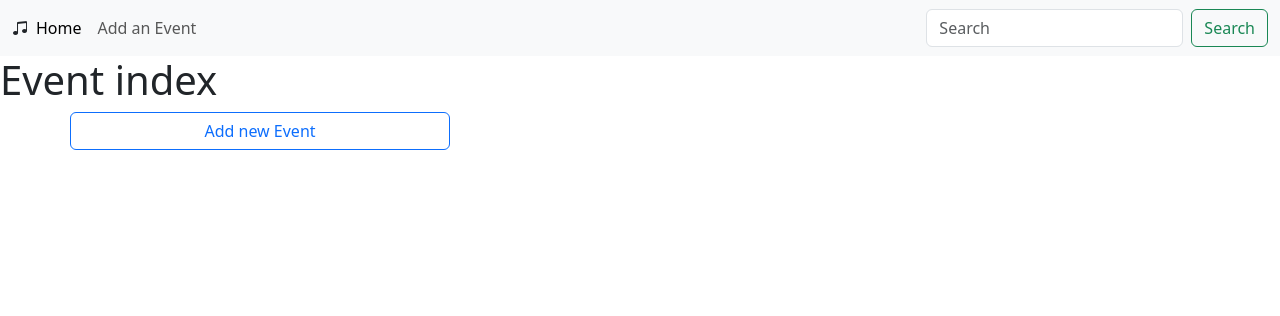
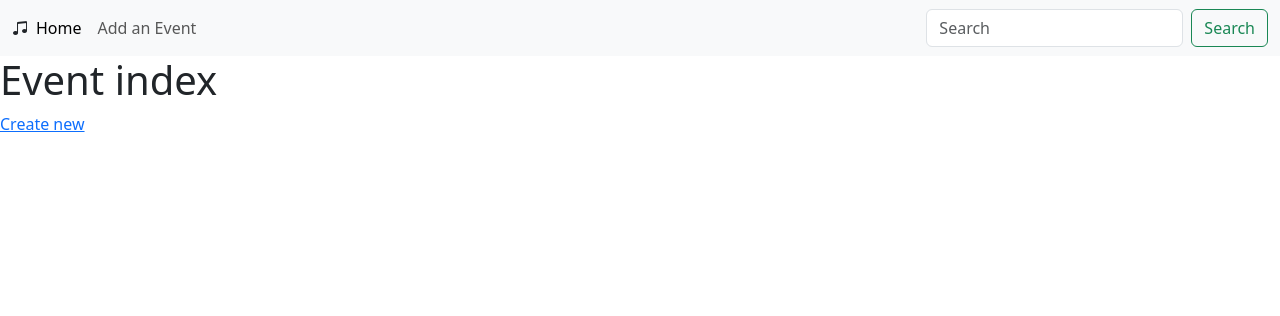
Before and after one commit to Arnaldo1990/BE18_CR6_ArnaldoBismarques, a Symfony app: template templates/event/index.html.twig in a window 1280 px wide. Shown: the top 316 px of the page. Run offline with Twig, Linux system fonts and the light colour scheme; the template is opened without the code that fills it, so the values that code supplies are empty; some libraries are stand-ins or nearby versions.

Commit message:
finished

```diff
--- a/src/Controller/EventController.php
+++ b/src/Controller/EventController.php
@@ -5,6 +5,7 @@ namespace App\Controller;
 use App\Entity\Event;
 use App\Form\EventType;
 use App\Repository\EventRepository;
+use Doctrine\Persistence\ManagerRegistry;
 use Symfony\Bundle\FrameworkBundle\Controller\AbstractController;
 use Symfony\Component\HttpFoundation\Request;
 use Symfony\Component\HttpFoundation\Response;
@@ -14,8 +15,9 @@ use Symfony\Component\Routing\Annotation\Route;
 class EventController extends AbstractController
 {
     #[Route('/', name: 'app_event_index', methods: ['GET'])]
-    public function index(EventRepository $eventRepository): Response
+    public function index(EventRepository $eventRepository, ManagerRegistry $doctrine): Response
     {
+        $events = $doctrine->getRepository(Event::class)->findAll();
         return $this->render('event/index.html.twig', [
             'events' => $eventRepository->findAll(),
         ]);
--- a/templates/event/index.html.twig
+++ b/templates/event/index.html.twig
@@ -4,7 +4,7 @@
     <div class="row row-cols-3">
         {% for event in events %}
         <div>
-            <div class="card" style="width: 18rem;">
+            <div class="card" style="width: 18rem" heigth: "18rem";>
                 <img src="{{event.picture}}" class="card-img-top" alt="{{ event.name }}">
                 <div class="card-body">
                     <p class="card-text">{{ event.name }}</p>
@@ -16,20 +16,18 @@
                 </div>
             </div>
         </div>
-        {#
-        <td>{{ event.id }}</td>
-        <td>{{ event.name }}</td>
-        <td>{{ event.eventDate ? event.eventDate|date('Y-m-d H:i:s') : '' }}</td>
-        <td>{{ event.picture }}</td>
-        <td>{{ event.capacity }}</td>
-        <td>{{ event.mail }}</td>
-        <td>{{ event.phone }}</td>
-        <td>{{ event.eventUrl }}</td> #}
+        {% endfor %}
     </div>
 </div>
 
 
-{% endfor %}
 
-
-<a class="btn btn-outline-primary" href="{{ path('app_event_new') }}">Add new Event</a> {% endblock %}
+<a href="{{ path('app_event_new') }}">Create new</a> {% endblock %} {#
+<td>{{ event.id }}</td>
+<td>{{ event.name }}</td>
+<td>{{ event.eventDate ? event.eventDate|date('Y-m-d H:i:s') : '' }}</td>
+<td>{{ event.picture }}</td>
+<td>{{ event.capacity }}</td>
+<td>{{ event.mail }}</td>
+<td>{{ event.phone }}</td>
+<td>{{ event.eventUrl }}</td> #}
```
